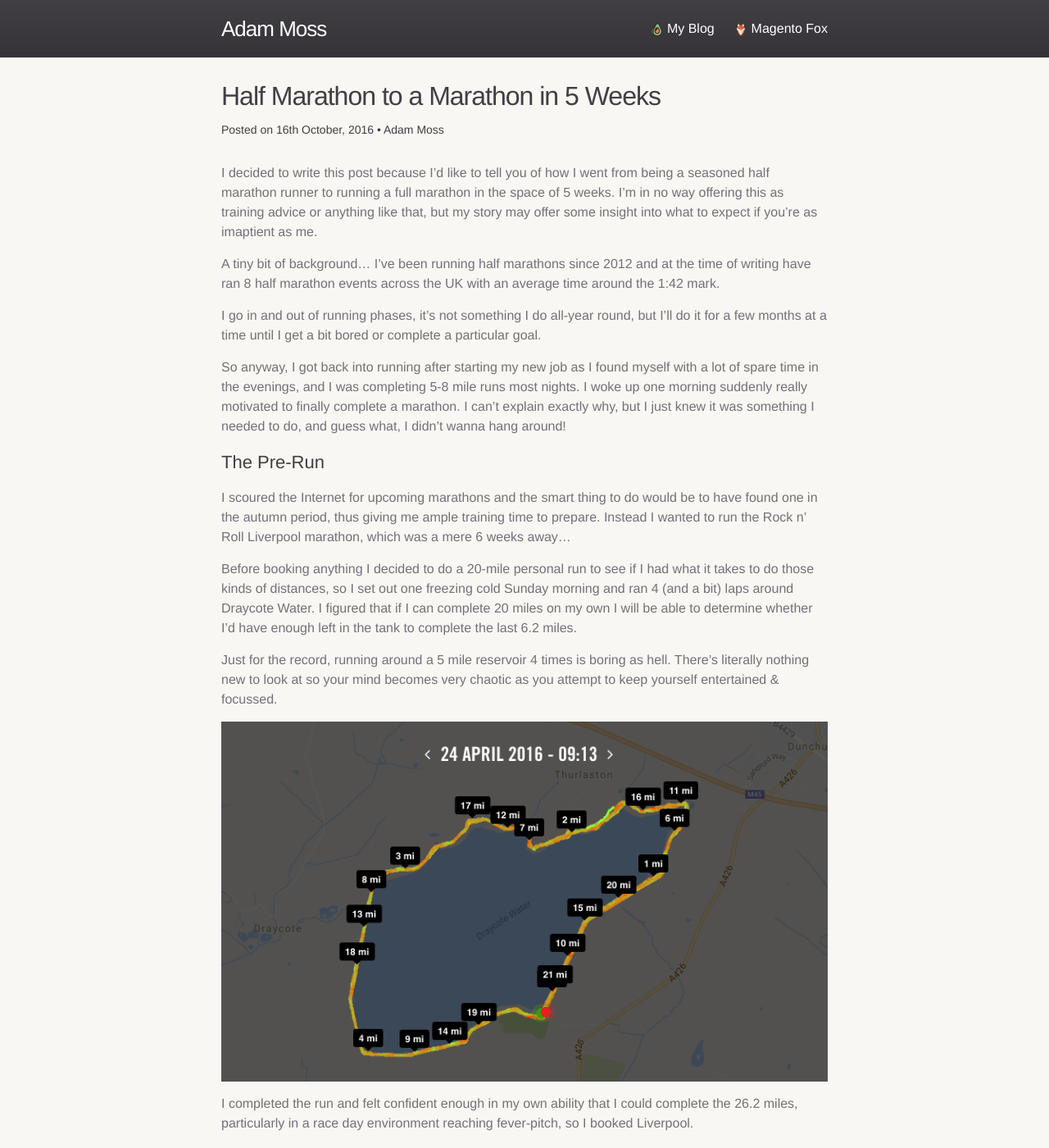
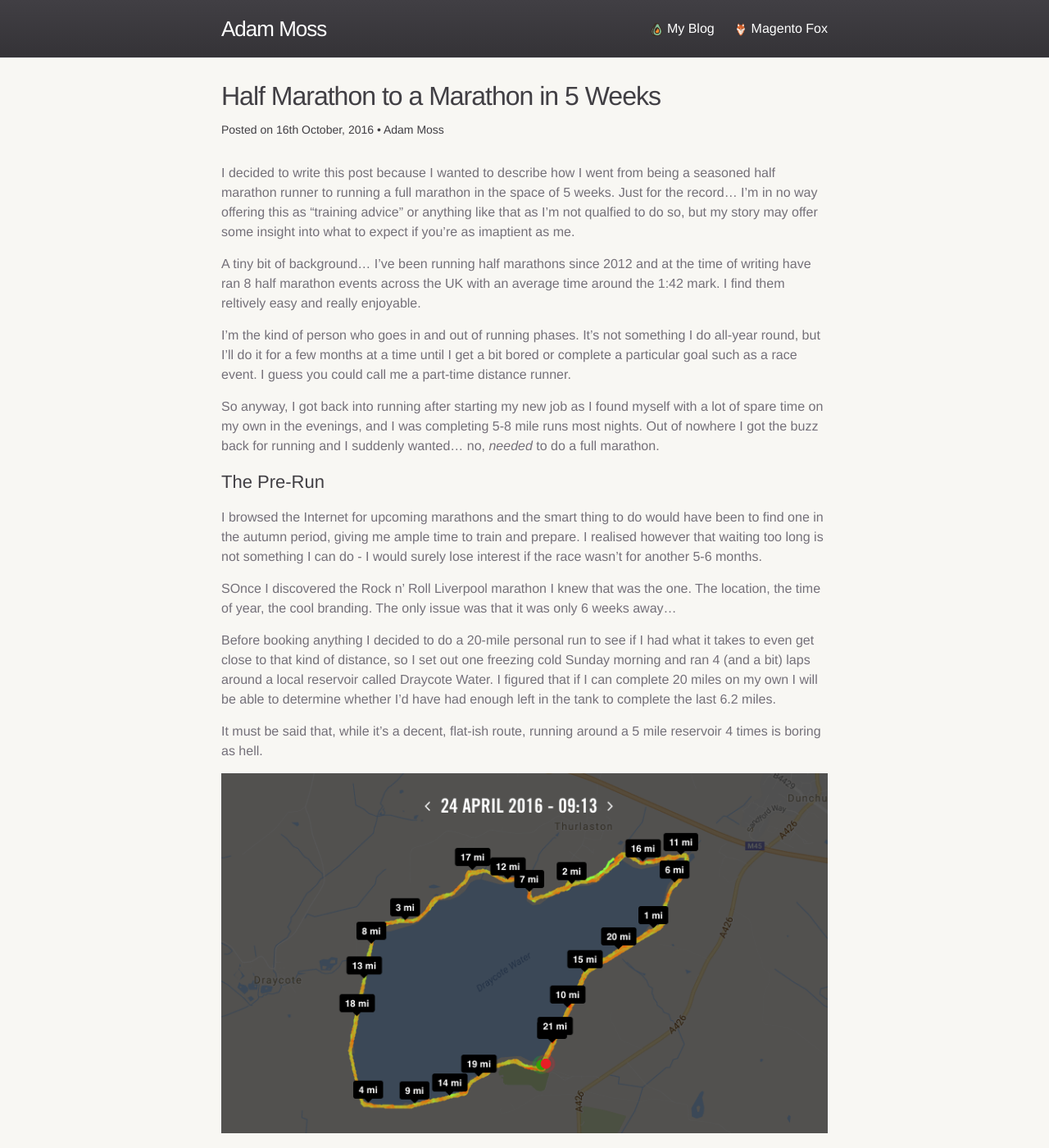
Before and after one commit to adampmoss/adampmoss.github.io, a Jekyll site: the page built from _posts/2016-10-16-half-marathon-to-marathon-in-5-weeks.markdown, in a window 1280 px wide and 1400 px high. Shown: the whole window at 82% size. Built offline with Jekyll 4.4.1, drawn with Linux system fonts in a browser that asks for light colours; some web fonts are replaced; comment, search, counter and statistics services are not loaded; some of the changed text lies outside the part shown.

Commit message:
Updated post

```diff
--- a/_posts/2016-10-16-half-marathon-to-marathon-in-5-weeks.markdown
+++ b/_posts/2016-10-16-half-marathon-to-marathon-in-5-weeks.markdown
@@ -9,29 +9,31 @@ comments: true
 body_class: blog
 ---
 
-I decided to write this post because I'd like to tell you of how I went from being a seasoned half marathon runner to running a full marathon in the space of 5 weeks. I'm in no way offering this as training advice or anything like that, but my story may offer some insight into what to expect if you're as imaptient as me.
+I decided to write this post because I wanted to describe how I went from being a seasoned half marathon runner to running a full marathon in the space of 5 weeks. Just for the record... I'm in no way offering this as "training advice" or anything like that as I'm not qualfied to do so, but my story may offer some insight into what to expect if you're as imaptient as me.
 
-A tiny bit of background... I've been running half marathons since 2012 and at the time of writing have ran 8 half marathon events across the UK with an average time around the 1:42 mark.
+A tiny bit of background... I've been running half marathons since 2012 and at the time of writing have ran 8 half marathon events across the UK with an average time around the 1:42 mark. I find them reltively easy and really enjoyable.
 
-I go in and out of running phases, it's not something I do all-year round, but I'll do it for a few months at a time until I get a bit bored or complete a particular goal.
+I'm the kind of person who goes in and out of running phases. It's not something I do all-year round, but I'll do it for a few months at a time until I get a bit bored or complete a particular goal such as a race event. I guess you could call me a part-time distance runner.
 
-So anyway, I got back into running after starting my new job as I found myself with a lot of spare time in the evenings, and I was completing 5-8 mile runs most nights. I woke up one morning suddenly really motivated to finally complete a marathon. I can't explain exactly why, but I just knew it was something I needed to do, and guess what, I didn't wanna hang around!
+So anyway, I got back into running after starting my new job as I found myself with a lot of spare time on my own in the evenings, and I was completing 5-8 mile runs most nights. Out of nowhere I got the buzz back for running and I suddenly wanted... no, *needed* to do a full marathon.
 
 ### The Pre-Run
 
-I scoured the Internet for upcoming marathons and the smart thing to do would be to have found one in the autumn period, thus giving me ample training time to prepare. Instead I wanted to run the Rock n' Roll Liverpool marathon, which was a mere 6 weeks away...
+I browsed the Internet for upcoming marathons and the smart thing to do would have been to find one in the autumn period, giving me ample time to train and prepare. I realised however that waiting too long is not something I can do - I would surely lose interest if the race wasn't for another 5-6 months.
 
-Before booking anything I decided to do a 20-mile personal run to see if I had what it takes to do those kinds of distances, so I set out one freezing cold Sunday morning and ran 4 (and a bit) laps around Draycote Water. I figured that if I can complete 20 miles on my own I will be able to determine whether I'd have enough left in the tank to complete the last 6.2 miles.
+SOnce I discovered the Rock n' Roll Liverpool marathon I knew that was the one. The location, the time of year, the cool branding. The only issue was that it was only 6 weeks away...
 
-Just for the record, running around a 5 mile reservoir 4 times is boring as hell. There's literally nothing new to look at so your mind becomes very chaotic as you attempt to keep yourself entertained & focussed.
+Before booking anything I decided to do a 20-mile personal run to see if I had what it takes to even get close to that kind of distance, so I set out one freezing cold Sunday morning and ran 4 (and a bit) laps around a local reservoir called Draycote Water. I figured that if I can complete 20 miles on my own I will be able to determine whether I'd have had enough left in the tank to complete the last 6.2 miles.
+
+It must be said that, while it's a decent, flat-ish route, running around a 5 mile reservoir 4 times is boring as hell.
 
 ![Draycote Water Run](/assets/posts/draycote.png)
 
-I completed the run and felt confident enough in my own ability that I could complete the 26.2 miles, particularly in a race day environment reaching fever-pitch, so I booked Liverpool.
+I completed the run and felt confident enough in my own ability that I could complete the 26.2 miles, particularly in a race day environment reaching fever-pitch, so I booked Liverpool RnR.
 
 ### The Training
 
-In the 5 weeks that I gave myself to prepare for this event I can honestly say that I didn't really make the most of the time I had. I trained, but I didn't train as much as I should have. Let's face it, no amount of training was really going to be enough in the timeframe I allowed myself.
+In the 5 weeks that I gave myself to prepare for this event I can honestly say that I didn't really make the most of the time I had. I trained, but I didn't train as much as I should have. Let's face it, no amount of training was really going to be enough in the timeframe I allowed myself, but I still found myself not quite making the most of the time I had available.
 
 #### Week 1
 - Sunday: 5.85 miles
@@ -53,7 +55,7 @@ In the 5 weeks that I gave myself to prepare for this event I can honestly say t
 - Monday: 10.92 miles
 - Sunday: Race Day!
 
-Not exactly comprehensive eh? I was doing other training around this such as my normal gym exercises and a long-distance cycle, but looking back this was very relaxed preparation. The only run of any note when it comes to serious distance was that 21 miler I did before booking. Most marathon training schedules will see you achieve several 18+ mile in order train your legs (and mind) for the demands that a marathon puts on your body.
+Not exactly comprehensive eh? I was doing other training around this such as my normal gym exercises and a long-distance cycle, but looking back this was very relaxed preparation. The only run of any note when it comes to serious distance was that 21 miler I did before booking the event at all. Most marathon training schedules will see you achieve several 18+ mile in order train your legs (and mind) for the demands that a marathon puts on your body.
 
 Despite all this, race day came along and I went into the race full of confidence and determination. Nothing was going to stop me.
 
```
